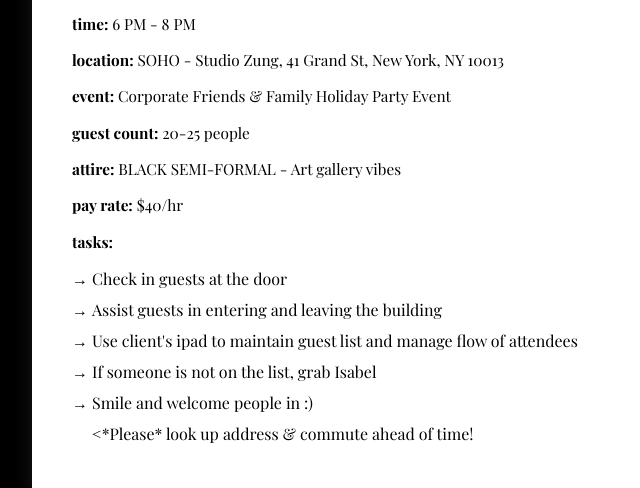
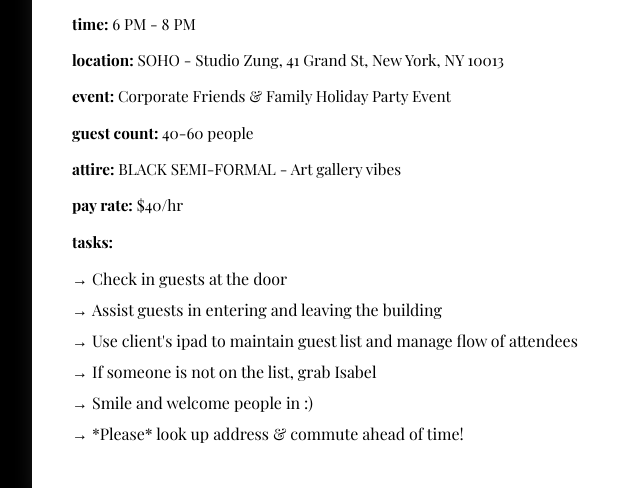
Before and after one commit to svetlanadubkova/conniedec12assignment, a plain HTML site: page index.html in a window 1280 px wide. Shown: the part 1170-1658 px from the top of the page, 96-736 px from the left. Drawn offline with nearby package versions, Linux system fonts and the light colour scheme; a web font is replaced by a local one.

Commit message:
Update index.html

```diff
--- a/index.html
+++ b/index.html
@@ -375,7 +375,7 @@
             <p><strong>time:</strong> 6 PM - 8 PM</p>
             <p><strong>location:</strong> SOHO - Studio Zung, 41 Grand St, New York, NY 10013</p>
             <p><strong>event:</strong> Corporate Friends & Family Holiday Party Event</p>
-            <p><strong>guest count:</strong> 20-25 people</p>
+            <p><strong>guest count:</strong> 40-60 people</p>
             <p><strong>attire:</strong> BLACK SEMI-FORMAL - Art gallery vibes</p>
             <p><strong>pay rate:</strong> $40/hr</p>
             <p><strong>tasks:</strong></p>
@@ -385,7 +385,7 @@
                 <li>Use client's ipad to maintain guest list and manage flow of attendees</li>
                 <li>If someone is not on the list, grab Isabel</li>
                 <li>Smile and welcome people in :)</li>
-              <*Please* look up address & commute ahead of time! </li>
+              <li>*Please* look up address & commute ahead of time! </li>
             </ul>
         </div>
     </section>
```
